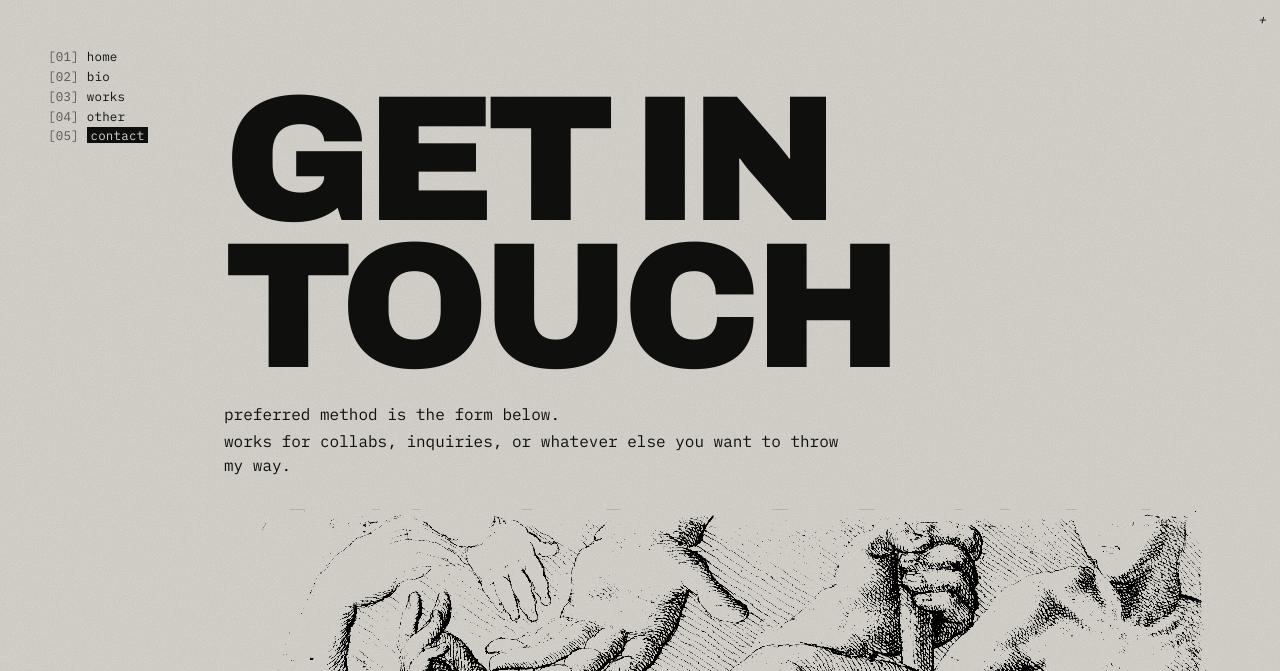
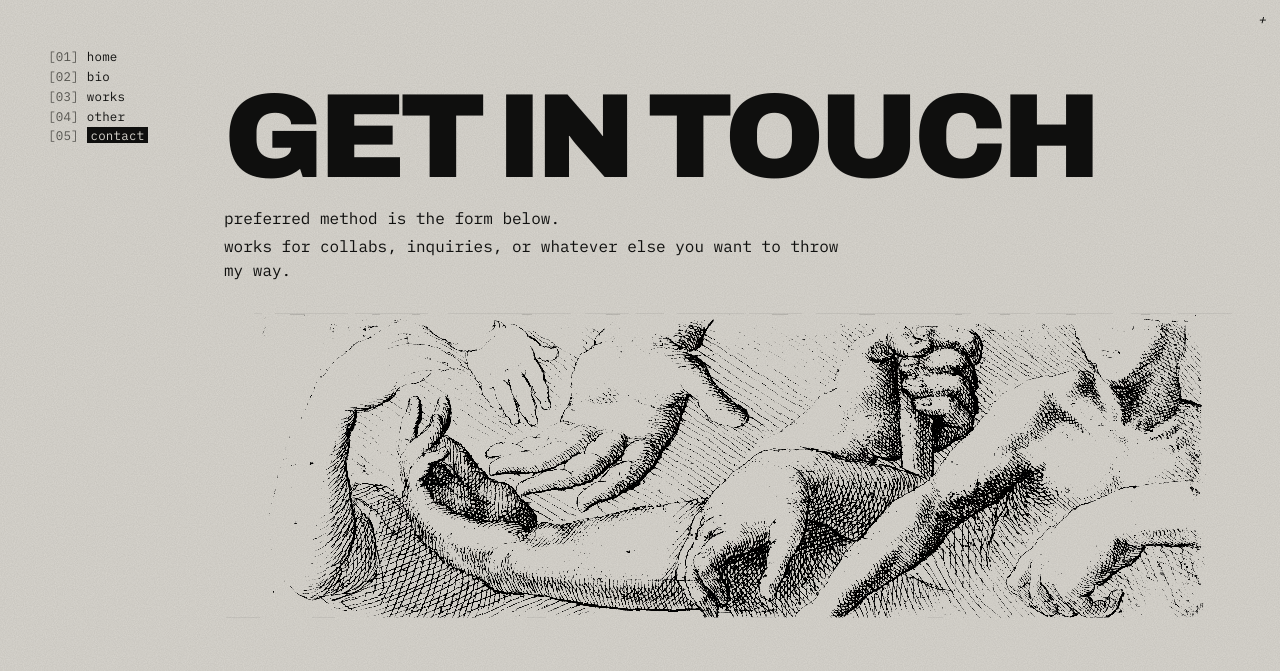
Before and after one commit to jprocell/sound-portfolio, a plain HTML site: page contact.html in a window 1280 px wide. Shown: the top 671 px of the page. Drawn offline with Linux system fonts and the light colour scheme.

Commit message:
Contact: one-line title sized to available width; home: sheets closer to page tone with grain
Co-Authored-By: Claude Sonnet 5.5 <noreply@anthropic.com>

```diff
--- a/contact.html
+++ b/contact.html
@@ -69,7 +69,7 @@
   <main>
     <section id="contact-info">
       <header>
-        <h1 class="display">Get in<br>Touch</h1>
+        <h1 class="display">Get in Touch</h1>
         <p>Preferred method is the form below. </p>
         <p>Works for collabs, inquiries, or whatever else you want to throw my way. </p>
         <div class="hands" aria-hidden="true"><img src="images/collage-hands.jpg" alt=""></div>
--- a/css/contact-page.css
+++ b/css/contact-page.css
@@ -6,6 +6,15 @@
   grid-template-columns: 1fr 1fr;
   gap: 2.5rem 3rem;
   align-items: start;
+}
+
+/* the title stays on one line: its size follows the width available beside the nav ("GET IN TOUCH" is about 8.3em wide) */
+body.contact-page main h1.display {
+  white-space: nowrap;
+  font-size: min(12rem, calc((100vw - 6rem) / 8.4));
+}
+@media (min-width: 1100px) {
+  body.contact-page main h1.display { font-size: min(12rem, calc((100vw - 17rem) / 8.4)); }
 }
 
 #contact-info header { grid-column: 1 / -1; position: relative; padding-bottom: 1rem; }
--- a/css/home-page.css
+++ b/css/home-page.css
@@ -18,7 +18,8 @@ body.home-page { min-height: 100vh; overflow: hidden; }
 }
 .sheet {
   position: relative;
-  background: #e7e4dc;
+  background-color: #e0ddd5;
+  background-image: var(--grain);
   clip-path: var(--clip);
 }
 .sheet img {
```
